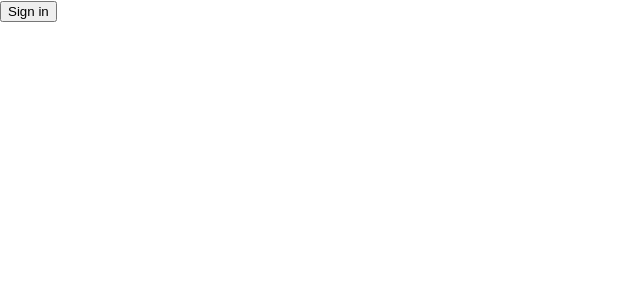
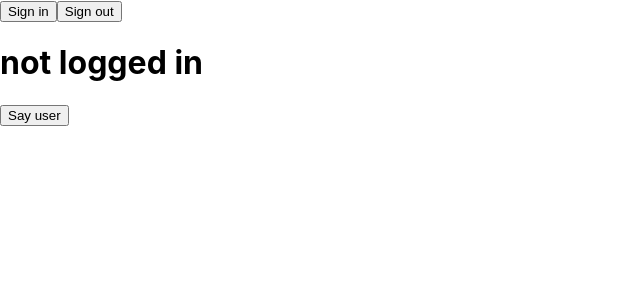
Before and after one commit to Calcopod/Chat, a React (Create React App) app: page / in a window 1280 px wide. Shown: the top 300 px of the page, without its empty margins (0-640 px from the left). Built offline with nearby package versions, Linux system fonts and the light colour scheme; no server answers.

Commit message:
Added signIn / signOut and firebase auth hooks

```diff
--- a/src/App.js
+++ b/src/App.js
@@ -1,14 +1,19 @@
 import React from 'react'
-import { signIn } from './firebase'
+import firebase from 'firebase'
+import { useAuthState }  from 'react-firebase-hooks/auth'
+import { signIn , signOut , auth } from './firebase'
 
 export default function App() {
-  const handleSignIn = async () => {
-    signIn();
-  }
+  const [user] = useAuthState(auth)
 
   return (
     <div>
-      <button onClick={handleSignIn}>Sign in</button>
+      <button onClick={signIn}>Sign in</button>
+      <button onClick={signOut}>Sign out</button>
+      {
+        user ? <h1>logged in</h1> : <h1>not logged in</h1>
+      }
+      <button onClick={() => console.log(user)}>Say user</button>
     </div>
   )
 }
--- a/src/firebase.js
+++ b/src/firebase.js
@@ -12,12 +12,15 @@ const firebaseConfig = {
 
 firebase.initializeApp(firebaseConfig)
 
+const auth = firebase.auth();
 const provider = new firebase.auth.GoogleAuthProvider();
 
 const signIn = async () => {
-  const data = await firebase.auth().signInWithPopup(provider)
-
-  console.log(data.user)
+  const data = await auth.signInWithPopup(provider)
 }
 
-export { provider, signIn }
+const signOut = async () => {
+  auth.signOut()
+}
+
+export { auth, signIn , signOut }
```
